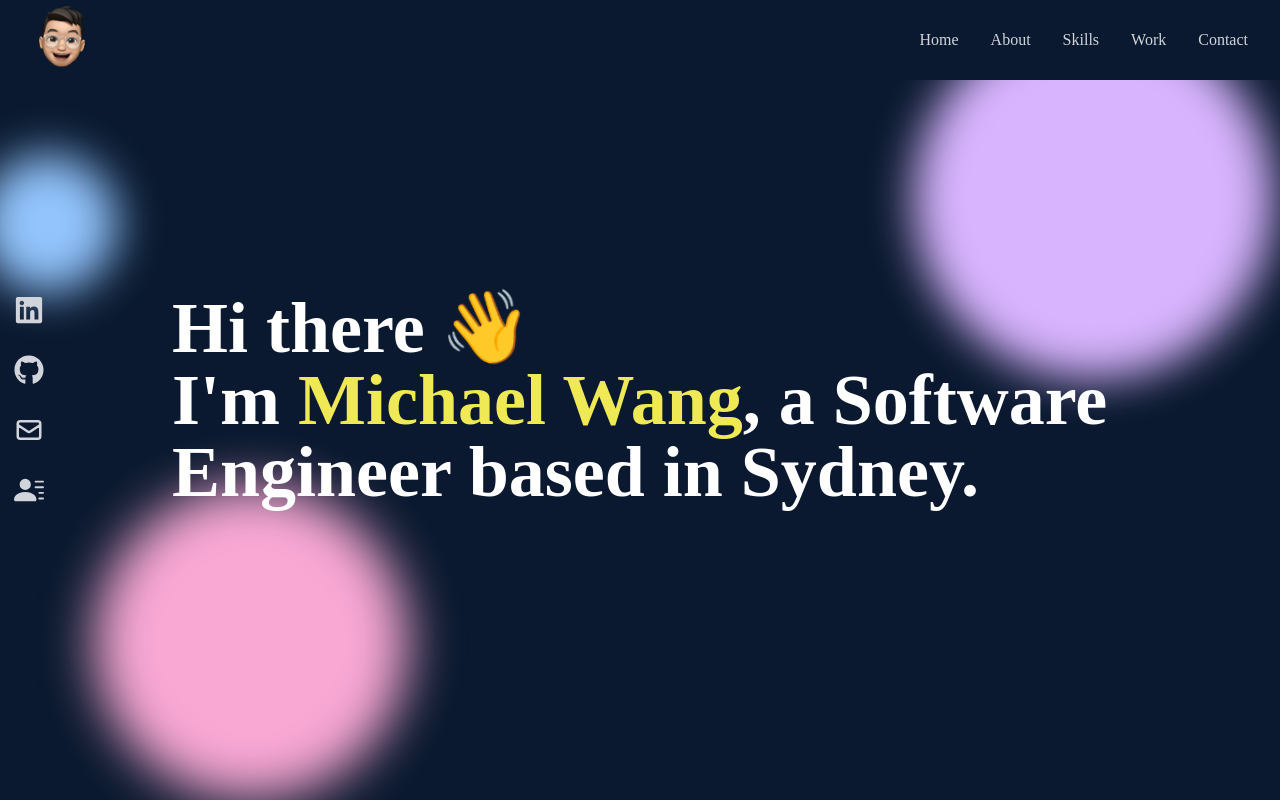
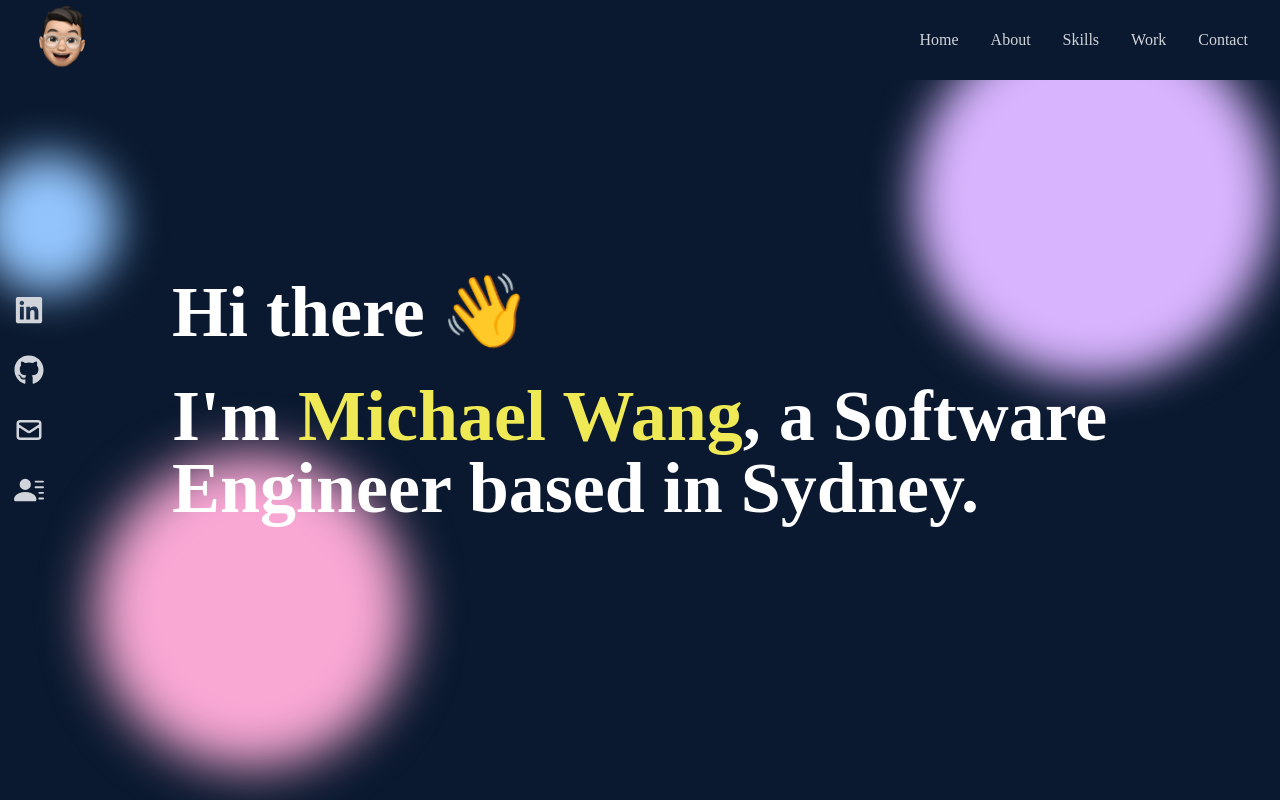
Before and after one commit to michaelwang110/portfolio-react-app, a React (Create React App) app: page / in a window 1280 px wide. Built offline with nearby package versions, Linux system fonts and the light colour scheme.

Commit message:
added source for animated background

```diff
--- a/src/components/Home.jsx
+++ b/src/components/Home.jsx
@@ -14,13 +14,13 @@ const Home = () => {
         <div class=" w-full max-w-[1000px] z-10">
           <div class="absolute top-36 -left-4 w-36 h-36 bg-blue-300 rounded-full mix-blend-multiply filter blur-xl opacity-100 animate-blob"></div>
           <div class="absolute top-0 -right-4 w-96 h-96 bg-purple-300 rounded-full mix-blend-multiply filter blur-xl opacity-100 animate-blob animation-delay-2000"></div>
-          <div class="absolute -bottom-8 left-20 w-72 h-72 bg-pink-300 rounded-full mix-blend-multiply filter blur-xl opacity-100 animate-blob animation-delay-4000"></div>
+          <div class="absolute -bottom-0 left-20 w-72 h-72 bg-pink-300 rounded-full mix-blend-multiply filter blur-xl opacity-100 animate-blob animation-delay-4000"></div>
         </div>
         <h1 className='text-4xl sm:text-7xl font-bold text-[#ffffff] z-20'>
           Hi there
           <span class="waving-hand">👋</span>
         </h1>
-        <h1 className='text-4xl sm:text-7xl font-bold text-[#ffffff] z-20'>
+        <h1 className='mt-4 sm:mt-8 text-4xl sm:text-7xl font-bold text-[#ffffff] z-20'>
           I'm {<span className='text-4xl sm:text-7xl font-bold text-[#eee955]'>Michael Wang</span>}
           , a Software Engineer based in Sydney.
         </h1>
```
